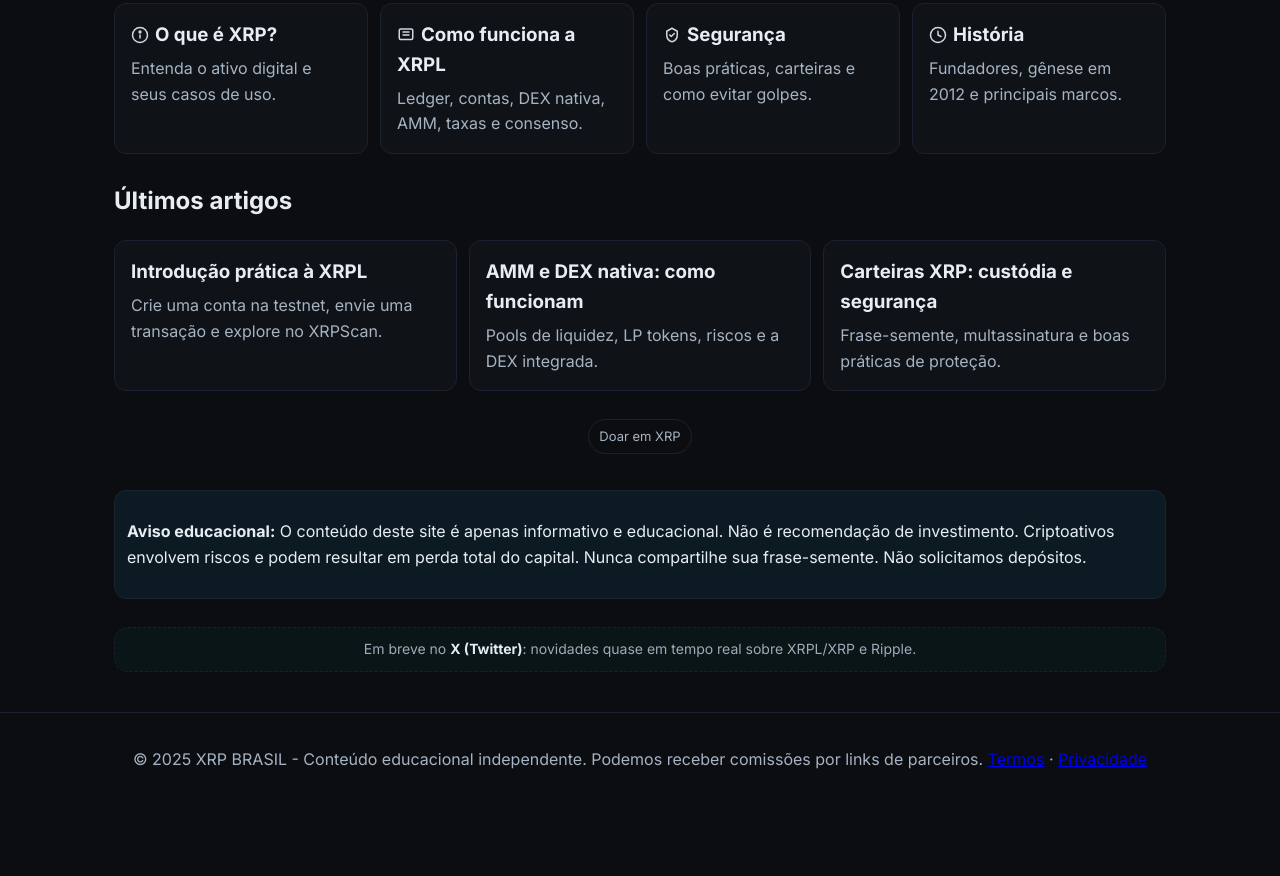
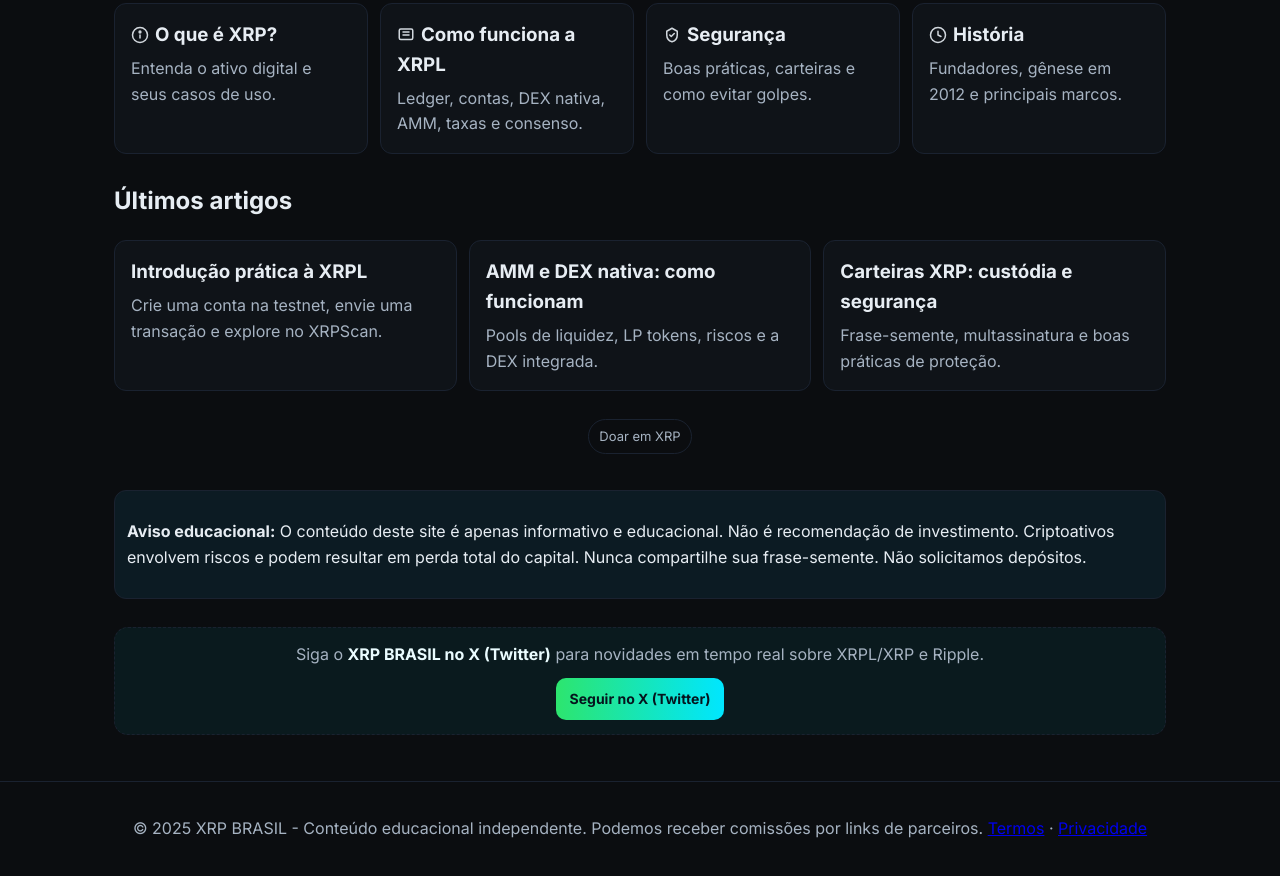
Before and after one commit to Uelliton91/xrpbrasil, a plain HTML site: page index.html in a window 1280 px wide. Shown: the part 830-1706 px from the top of the page. Before the commit the page ends 1636 px from the top, so only its background shows below. Drawn offline with Linux system fonts and the light colour scheme.

Commit message:
Destacar perfil no X (Twitter) e ajustar banner

```diff
--- a/assets/styles.css
+++ b/assets/styles.css
@@ -114,6 +114,7 @@
 .x-banner{width:100%;margin:22px 0;border:1px dashed var(--border);border-radius:14px;padding:14px;background:rgba(0,230,255,.06);text-align:center}
 .x-banner p{margin:0;color:var(--muted)}
 .x-banner strong{color:#eafcff}
+.x-banner .btn{margin-top:10px;font-size:14px}
 /* Variante mais discreta */
 .x-banner--compact{padding:10px;margin:16px 0;background:rgba(0,230,255,.04);font-size:14px;opacity:.95}
 
--- a/index.html
+++ b/index.html
@@ -129,8 +129,9 @@
         <p><strong>Aviso educacional:</strong> O conteúdo deste site é apenas informativo e educacional. Não é recomendação de investimento. Criptoativos envolvem riscos e podem resultar em perda total do capital. Nunca compartilhe sua frase-semente. Não solicitamos depósitos.</p>
       </section>
 
-      <div class="x-banner x-banner--compact" role="status" aria-live="polite">
-        <p>Em breve no <strong>X (Twitter)</strong>: novidades quase em tempo real sobre XRPL/XRP e Ripple.</p>
+      <div class="x-banner" role="status" aria-live="polite">
+        <p>Siga o <strong>XRP BRASIL no X (Twitter)</strong> para novidades em tempo real sobre XRPL/XRP e Ripple.</p>
+        <a class="btn primary" href="https://x.com/BrasilXrp9727" target="_blank" rel="noopener noreferrer">Seguir no X (Twitter)</a>
       </div>
     </main>
 
```
